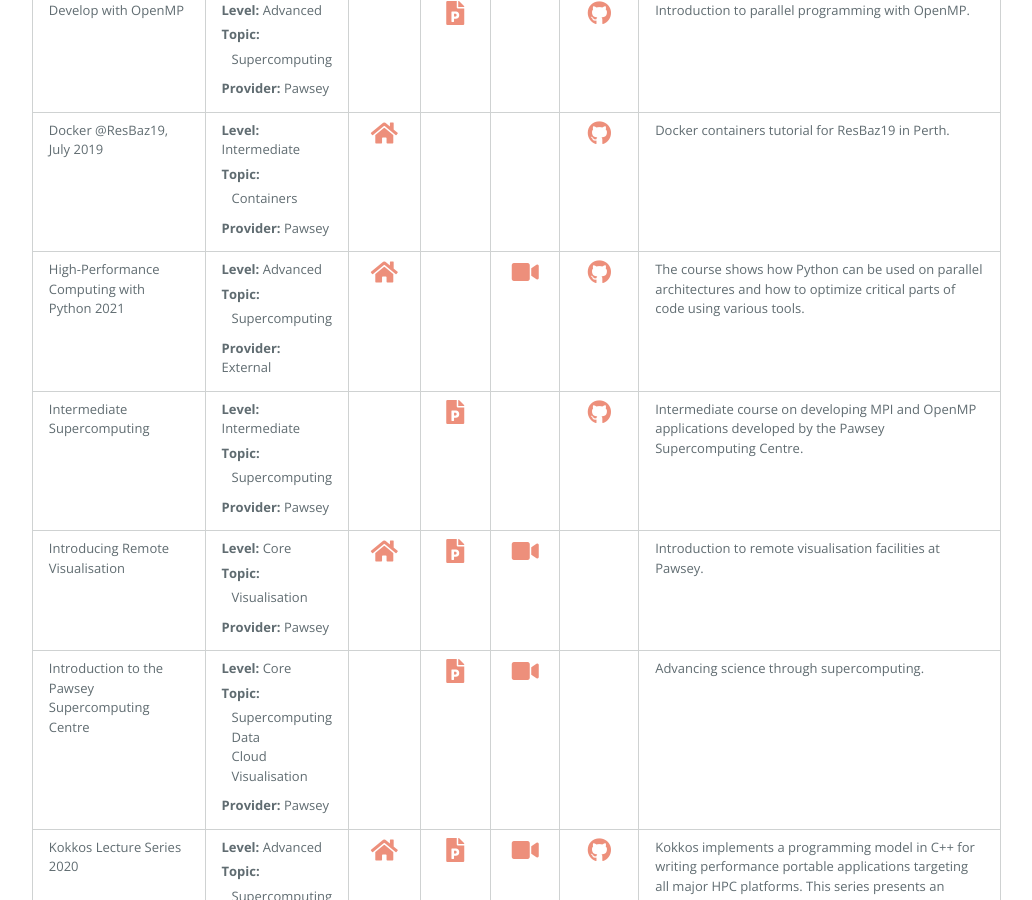
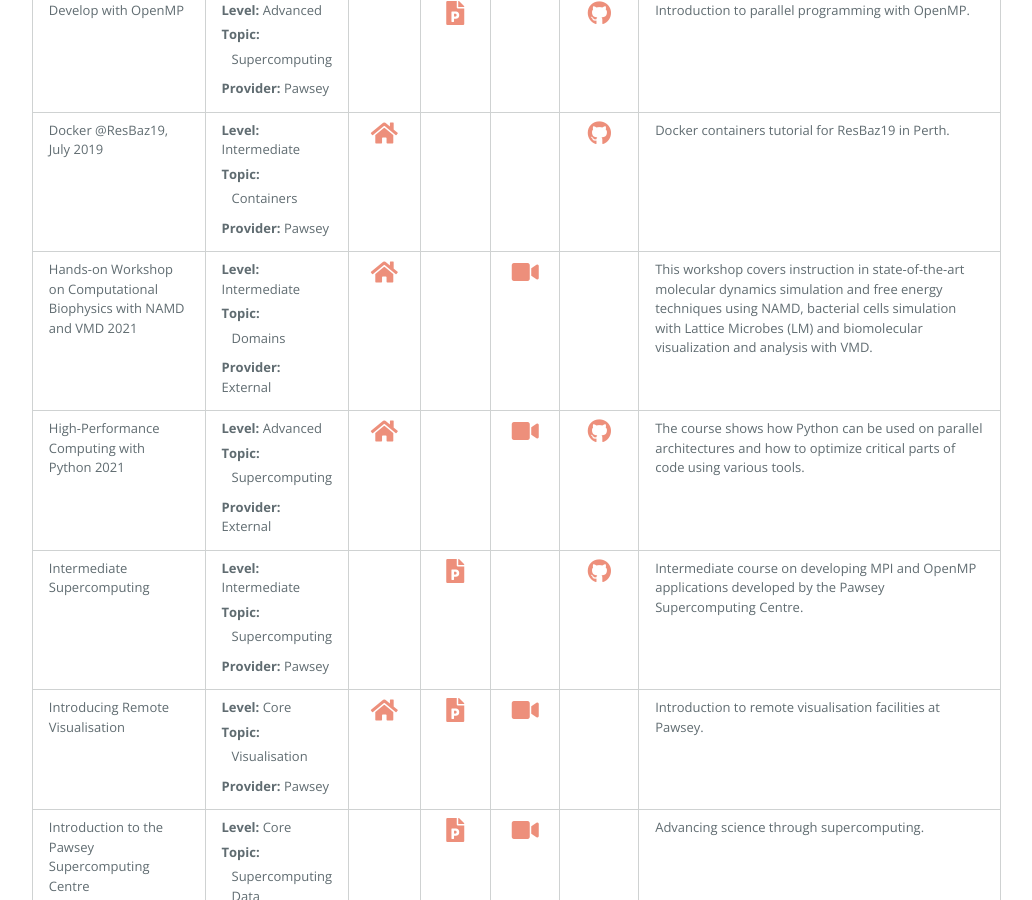
Before and after one commit to PawseySC/PawseySC.github.io, a Jekyll site: the page built from training.md, in a window 1280 px wide and 900 px high, scrolled down 1526 px. Shown: the whole window, without its empty margins (173-1205 px from the left). Built offline with Jekyll 4.4.1, drawn with Linux system fonts in a browser that asks for light colours; our own code applies the rules of GitHub Pages for plain Markdown files; the repository's description, which GitHub fills in, is left out; some of the changed text lies outside the part shown.

Commit message:
other small typo

```diff
--- a/_data/links.yml
+++ b/_data/links.yml
@@ -292,7 +292,7 @@
   url: https://indico.ictp.it/event/9616
   ppt: https://indico.ictp.it/event/9616/other-view?view=ictptimetable
   vid: https://indico.ictp.it/event/9616/other-view?view=ictptimetable
-- title: Workshop on Computational Biophysics with NAMD and VMD 2021
+- title: Hands-on Workshop on Computational Biophysics with NAMD and VMD 2021
   description: This workshop covers instruction in state-of-the-art molecular dynamics simulation and free energy techniques using NAMD, bacterial cells simulation with Lattice Microbes (LM) and biomolecular visualization and analysis with VMD.
   pageName: training.md
   level: Intermediate
```
